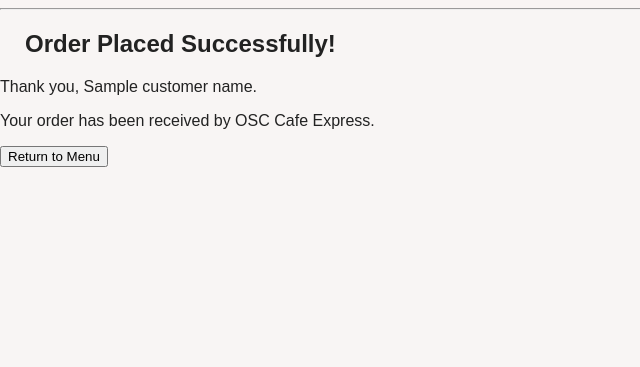
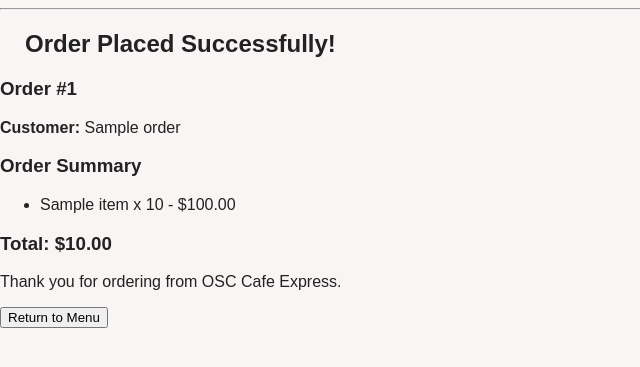
Before and after one commit to st25439/OSC-Caf--Express, a Flask app: template templates/order_complete.html in a window 1280 px wide. Shown: the part 110-477 px from the top of the page, without its empty margins (0-640 px from the left). Run offline with Flask 3, Linux system fonts and the light colour scheme; the template is opened without the code that fills it: most values are stand-ins (such as "Sample title", 1, 10 or a date in 2020).

Commit message:
replace with this <h3>Order #{{ order.order_number }}</h3>
<p>
    <strong>Customer:</strong>
    {{ order.customer_name }}
</p>

<h3>Order Summary</h3>

<ul>
{% for item in order.items %}
    <li>
        {{ item.name }} x {{ item.quantity }} - ${{ "%.2f"|format(item.price * item.quantity) }}
    </li>
{% endfor %}
</ul>

```diff
--- a/templates/order_complete.html
+++ b/templates/order_complete.html
@@ -4,9 +4,29 @@
 
 <h2>Order Placed Successfully!</h2>
 
-<p>Thank you, {{ customer_name }}.</p>
+<h3>Order #{{ order.order_number }}</h3>
 
-<p>Your order has been received by OSC Cafe Express.</p>
+<p>
+    <strong>Customer:</strong>
+    {{ order.customer_name }}
+</p>
+
+<h3>Order Summary</h3>
+
+<ul>
+{% for item in order.items %}
+    <li>
+        {{ item.name }} x {{ item.quantity }} - ${{ "%.2f"|format(item.price * item.quantity) }}
+    </li>
+{% endfor %}
+</ul>
+
+<h3>
+    Total:
+    ${{ "%.2f"|format(order.total) }}
+</h3>
+
+<p>Thank you for ordering from OSC Cafe Express.</p>
 
 <a href="/">
     <button>Return to Menu</button>
```
